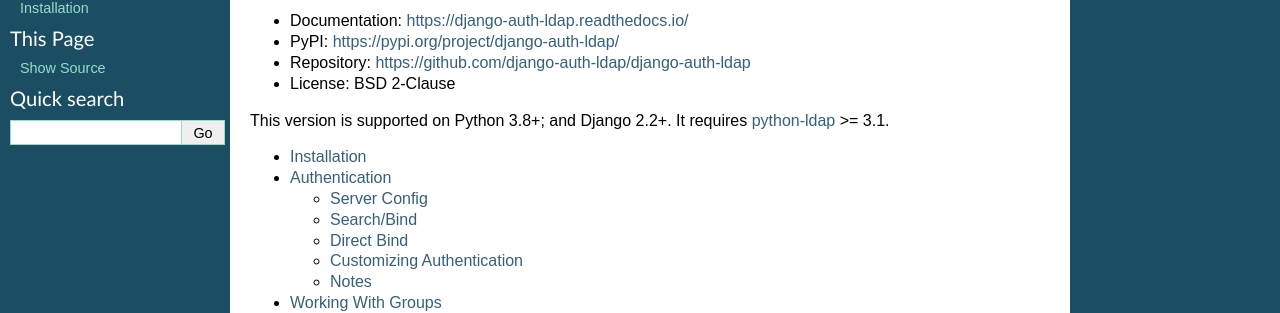
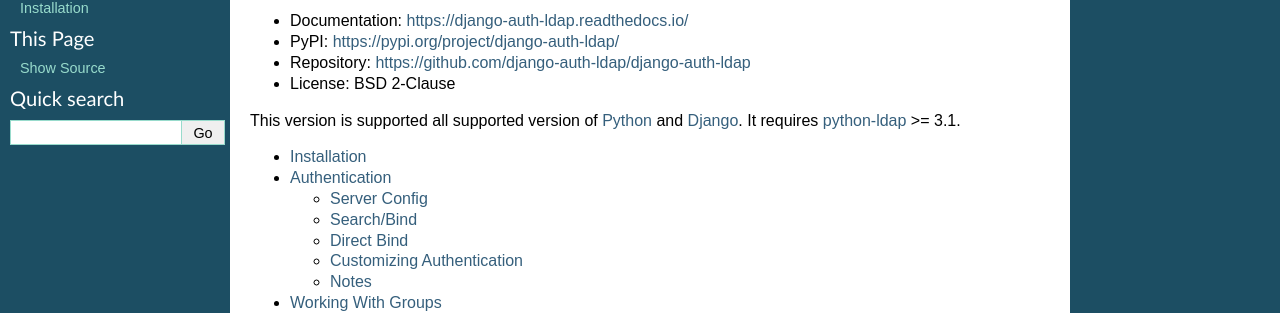
Before and after one commit to django-auth-ldap/django-auth-ldap, a Sphinx documentation site: the page built from docs/index.rst, in a window 1280 px wide. Shown: the part 159-472 px from the top of the page. Built offline with Sphinx 7.4.7, drawn with Linux system fonts in a browser that asks for light colours.

Commit message:
Remove Django and Python versions from the documentation
Once again, they fell out of date. Refer users to the supported version
Django and Python. Also, PyPI and other tools can read that metadata
from `pyproject.toml`.

```diff
--- a/docs/index.rst
+++ b/docs/index.rst
@@ -12,7 +12,9 @@
 * Repository: https://github.com/django-auth-ldap/django-auth-ldap
 * License: BSD 2-Clause
 
-This version is supported on Python 3.8+; and Django 2.2+. It requires
+This version is supported all supported version of `Python
+<https://www.python.org/downloads/>`_ and `Django
+<https://www.djangoproject.com/download/#supported-versions>`_. It requires
 `python-ldap`_ >= 3.1.
 
 .. toctree::
```
